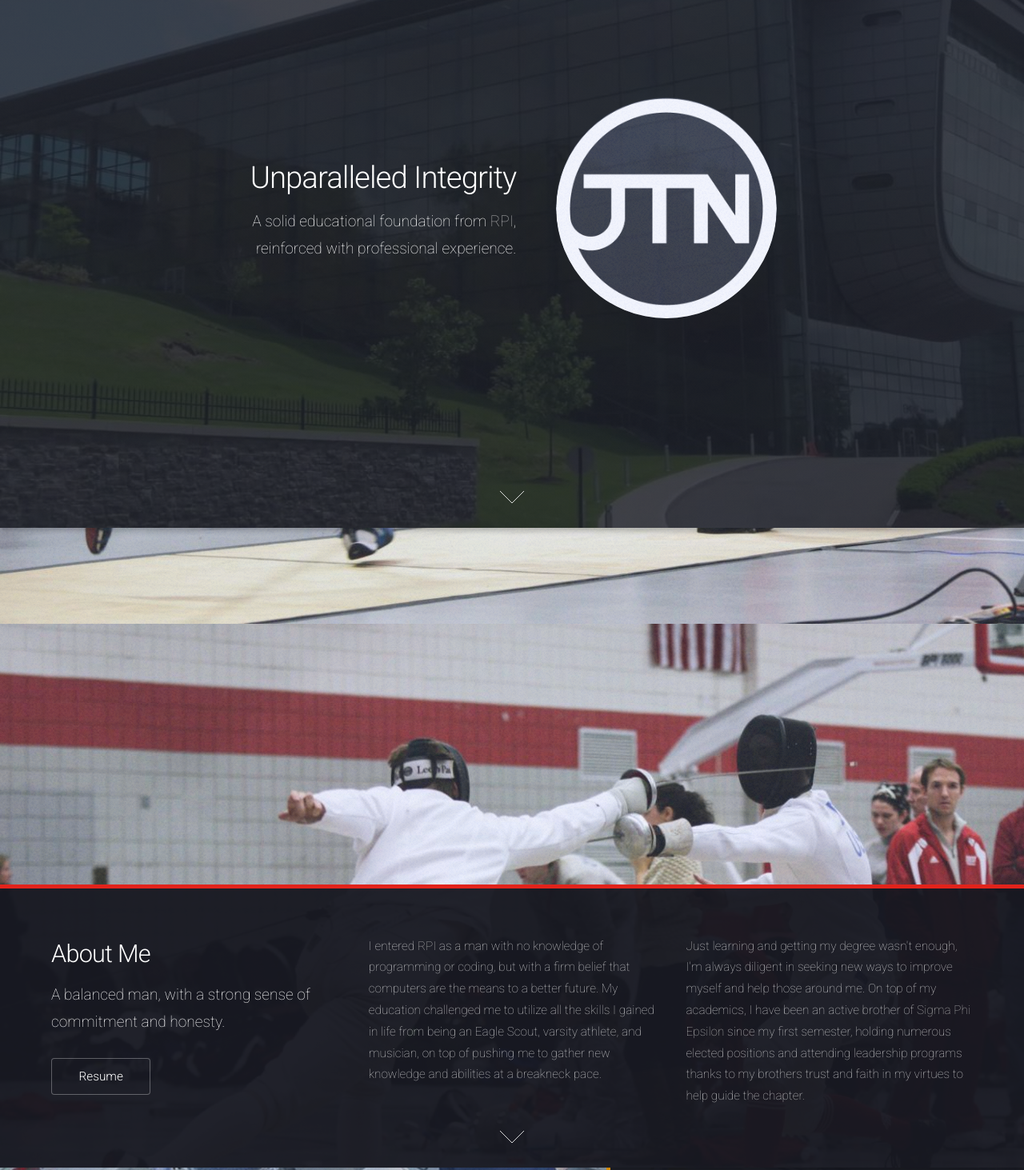
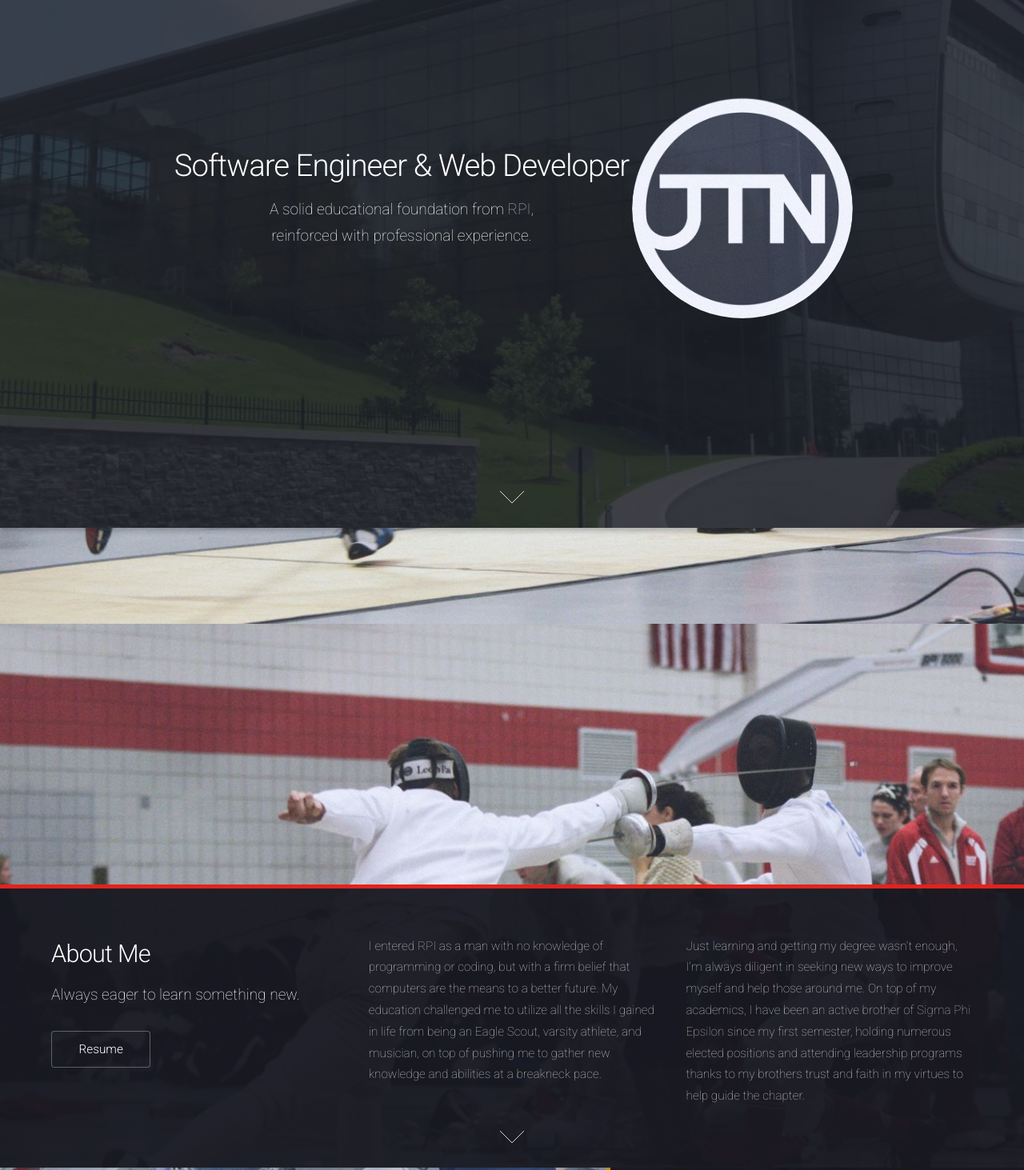
Before and after one commit to noeljt/JosephNoel, a website: page public/index.html in a window 1280 px wide. Shown: the part 140-1603 px from the top of the page at 80% size. Drawn offline with nearby package versions, Linux system fonts and the light colour scheme.

Commit message:
CSS tweaks to deal with new banner text

```diff
--- a/public/css/main.css
+++ b/public/css/main.css
@@ -3367,7 +3367,6 @@ body.landing #header {
 		max-width: 95%;
 		padding: 6em;
 		position: relative;
-		text-align: right;
 		vertical-align: middle;
 		z-index: 1;
 	}
@@ -3516,6 +3515,14 @@ body.is-touch #banner {
 
 		#banner .content {
 			padding: 4.5em;
+		}
+
+		#banner .content .image {
+			margin-left: 0;
+		}
+
+		#banner .content header {
+			margin: 0 0 2em 0;
 		}
 
 	/* Footer */
--- a/public/index.html
+++ b/public/index.html
@@ -44,7 +44,7 @@
 				<section id="banner">
 					<div class="content">
 						<header>
-							<h2>Unparalleled Integrity</h2>
+							<h2>Software Engineer & Web Developer</h2>
 							<p>A solid educational foundation from <a target="_blank" class="light-link" href="http://rpi.edu">RPI</a>,<br />
 							reinforced with professional experience.</p>
 						</header>
@@ -62,7 +62,7 @@
 								<div class="4u 12u$(medium)">
 									<header>
 										<h2>About Me</h2>
-										<p>A balanced man, with a strong sense of commitment and honesty.</p>
+										<p>Always eager to learn something new.</p>
 										<ul class="actions">
 											<li><a target="_blank" href="resume.pdf" class="button">Resume</a></li>
 										</ul>
```
Also changed, not shown: 1 other file.
